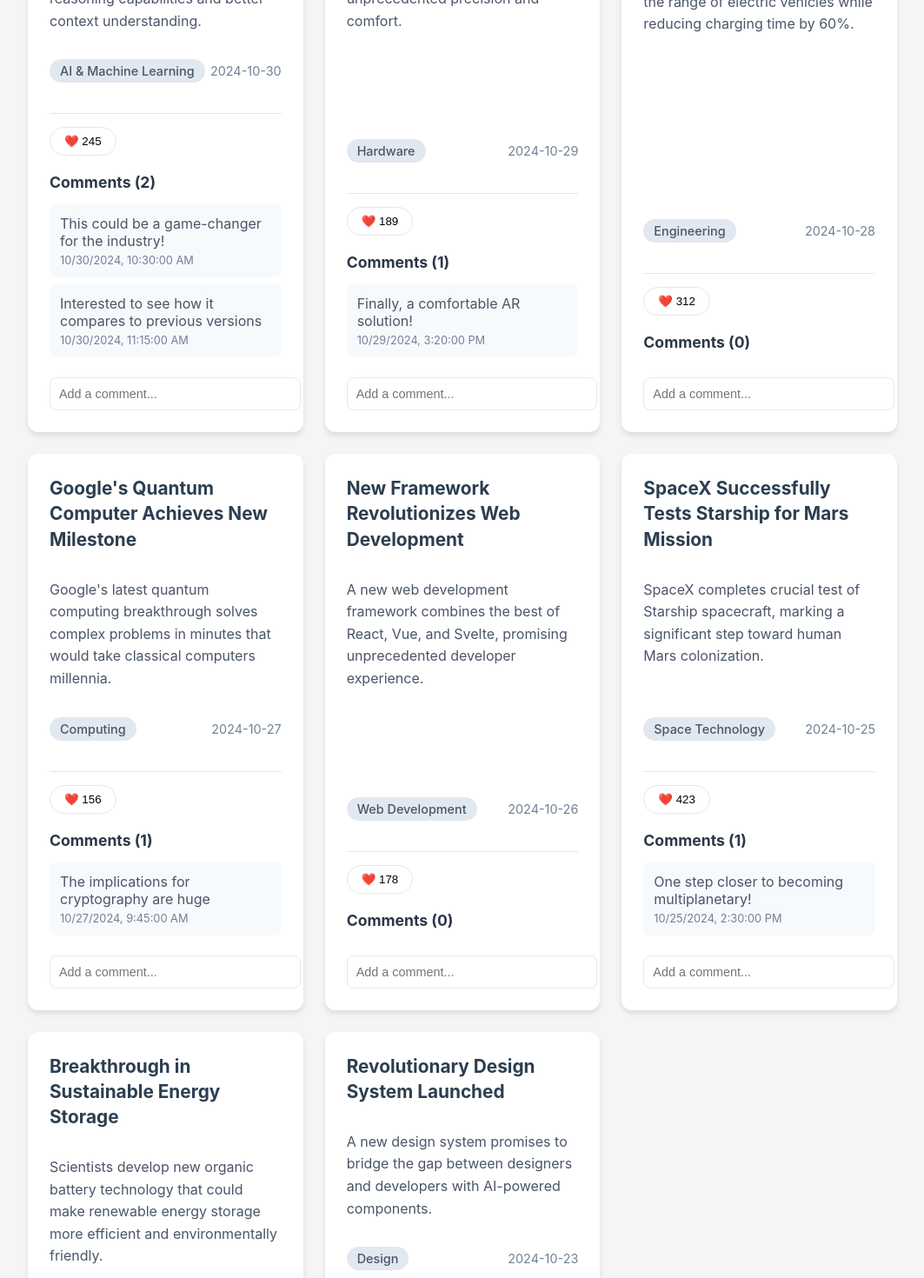
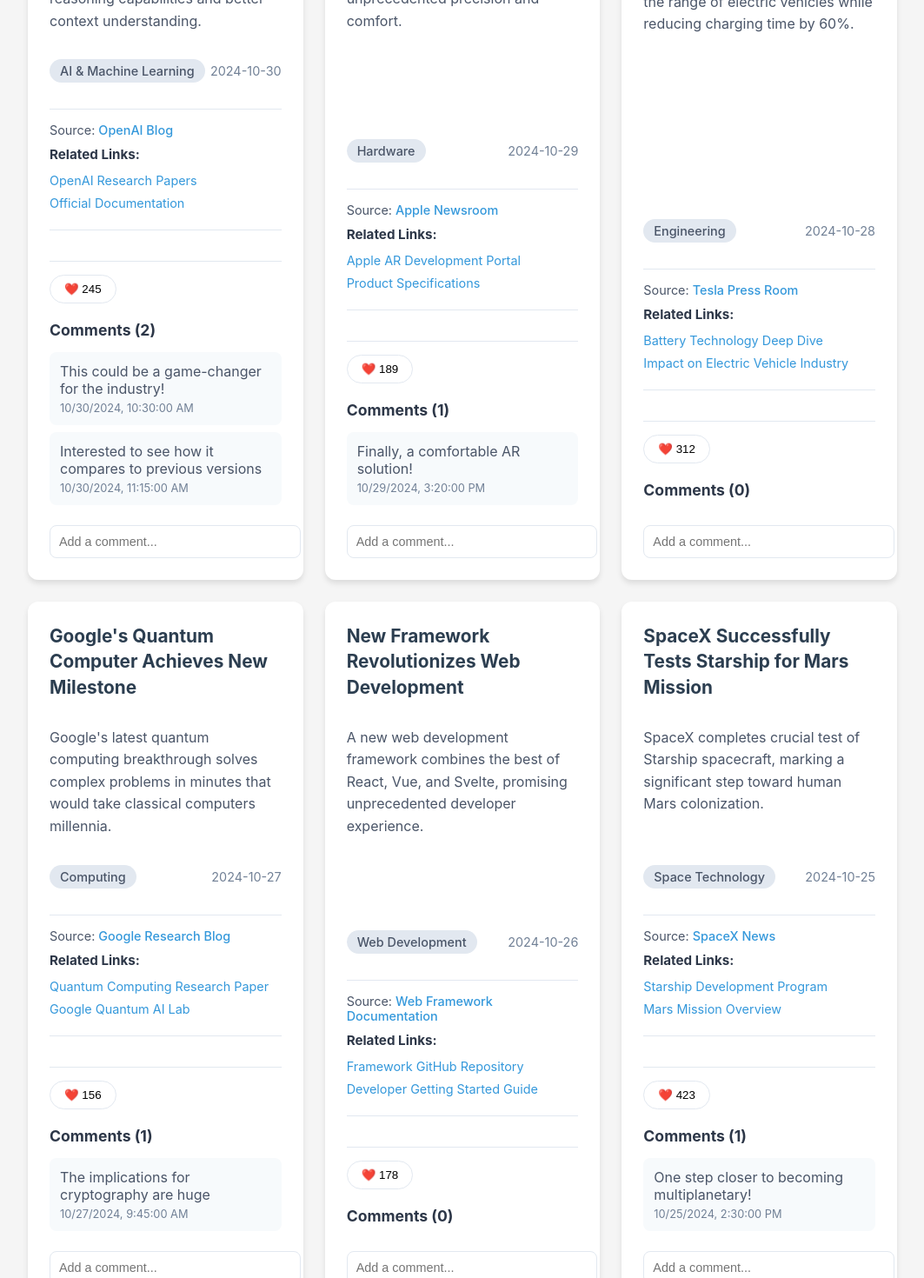
Before and after one commit to BALDOCODER/landingpage, a React (Create React App) app: page / in a window 1280 px wide. Shown: the part 580-2050 px from the top of the page at 87% size, without its empty margins (108-1171 px from the left). Built offline with nearby package versions, Linux system fonts and the light colour scheme.

Commit message:
feat: add sources and related links to news articles

```diff
--- a/src/components/NewsFeed.css
+++ b/src/components/NewsFeed.css
@@ -92,6 +92,58 @@
   color: #718096;
 }
 
+.source-section {
+  margin: 15px 0;
+  padding: 15px 0;
+  border-top: 1px solid #e2e8f0;
+  border-bottom: 1px solid #e2e8f0;
+}
+
+.source {
+  margin: 0 0 10px 0;
+  color: #4a5568;
+  font-size: 0.9em;
+}
+
+.source a {
+  color: #3498db;
+  text-decoration: none;
+  font-weight: 500;
+}
+
+.source a:hover {
+  text-decoration: underline;
+}
+
+.related-links h4 {
+  margin: 10px 0;
+  font-size: 0.95em;
+  color: #2d3748;
+}
+
+.related-links ul {
+  list-style: none;
+  padding: 0;
+  margin: 0;
+}
+
+.related-links li {
+  margin: 5px 0;
+}
+
+.related-links a {
+  color: #3498db;
+  text-decoration: none;
+  font-size: 0.9em;
+  display: inline-block;
+  padding: 2px 0;
+}
+
+.related-links a:hover {
+  text-decoration: underline;
+  color: #2980b9;
+}
+
 .interaction-section {
   margin-top: 20px;
   border-top: 1px solid #e2e8f0;
--- a/src/components/NewsFeed.js
+++ b/src/components/NewsFeed.js
@@ -67,6 +67,21 @@ const NewsFeed = () => {
               <span className="category">{article.category}</span>
               <span className="date">{article.date}</span>
             </div>
+            <div className="source-section">
+              <p className="source">
+                Source: <a href={article.sourceUrl} target="_blank" rel="noopener noreferrer">{article.source}</a>
+              </p>
+              <div className="related-links">
+                <h4>Related Links:</h4>
+                <ul>
+                  {article.relatedLinks.map((link, index) => (
+                    <li key={index}>
+                      <a href={link.url} target="_blank" rel="noopener noreferrer">{link.text}</a>
+                    </li>
+                  ))}
+                </ul>
+              </div>
+            </div>
             <div className="interaction-section">
               <button onClick={() => handleLike(article.id)} className="like-button">
                 ❤️ {article.likes}
--- a/src/data/newsData.js
+++ b/src/data/newsData.js
@@ -6,6 +6,12 @@ const newsData = [
     category: "AI & Machine Learning",
     date: "2024-10-30",
     image: "https://placeholder.com/ai-future",
+    source: "OpenAI Blog",
+    sourceUrl: "https://openai.com/blog",
+    relatedLinks: [
+      { text: "OpenAI Research Papers", url: "https://openai.com/research" },
+      { text: "Official Documentation", url: "https://platform.openai.com/docs" }
+    ],
     likes: 245,
     comments: [
       { id: 1, text: "This could be a game-changer for the industry!", timestamp: "2024-10-30T10:30:00" },
@@ -19,6 +25,12 @@ const newsData = [
     category: "Hardware",
     date: "2024-10-29",
     image: "https://placeholder.com/apple-ar",
+    source: "Apple Newsroom",
+    sourceUrl: "https://www.apple.com/newsroom",
+    relatedLinks: [
+      { text: "Apple AR Development Portal", url: "https://developer.apple.com/augmented-reality" },
+      { text: "Product Specifications", url: "https://www.apple.com/hardware-specs" }
+    ],
     likes: 189,
     comments: [
       { id: 3, text: "Finally, a comfortable AR solution!", timestamp: "2024-10-29T15:20:00" }
@@ -31,6 +43,12 @@ const newsData = [
     category: "Engineering",
     date: "2024-10-28",
     image: "https://placeholder.com/tesla-battery",
+    source: "Tesla Press Room",
+    sourceUrl: "https://www.tesla.com/blog",
+    relatedLinks: [
+      { text: "Battery Technology Deep Dive", url: "https://www.tesla.com/battery" },
+      { text: "Impact on Electric Vehicle Industry", url: "https://www.tesla.com/impact" }
+    ],
     likes: 312,
     comments: []
   },
@@ -41,6 +59,12 @@ const newsData = [
     category: "Computing",
     date: "2024-10-27",
     image: "https://placeholder.com/quantum",
+    source: "Google Research Blog",
+    sourceUrl: "https://research.google/",
+    relatedLinks: [
+      { text: "Quantum Computing Research Paper", url: "https://research.google/pubs/quantum" },
+      { text: "Google Quantum AI Lab", url: "https://quantumai.google/" }
+    ],
     likes: 156,
     comments: [
       { id: 4, text: "The implications for cryptography are huge", timestamp: "2024-10-27T09:45:00" }
@@ -53,6 +77,12 @@ const newsData = [
     category: "Web Development",
     date: "2024-10-26",
     image: "https://placeholder.com/webdev",
+    source: "Web Framework Documentation",
+    sourceUrl: "https://framework.dev/docs",
+    relatedLinks: [
+      { text: "Framework GitHub Repository", url: "https://github.com/newframework/core" },
+      { text: "Developer Getting Started Guide", url: "https://framework.dev/guide" }
+    ],
     likes: 178,
     comments: []
   },
@@ -63,6 +93,12 @@ const newsData = [
     category: "Space Technology",
     date: "2024-10-25",
     image: "https://placeholder.com/spacex",
+    source: "SpaceX News",
+    sourceUrl: "https://www.spacex.com/updates",
+    relatedLinks: [
+      { text: "Starship Development Program", url: "https://www.spacex.com/vehicles/starship" },
+      { text: "Mars Mission Overview", url: "https://www.spacex.com/mars" }
+    ],
     likes: 423,
     comments: [
       { id: 5, text: "One step closer to becoming multiplanetary!", timestamp: "2024-10-25T14:30:00" }
@@ -75,6 +111,12 @@ const newsData = [
     category: "Green Technology",
     date: "2024-10-24",
     image: "https://placeholder.com/green-tech",
+    source: "Nature Energy Journal",
+    sourceUrl: "https://www.nature.com/nenergy",
+    relatedLinks: [
+      { text: "Research Paper Abstract", url: "https://www.nature.com/articles/energy-2024" },
+      { text: "Sustainable Energy Initiative", url: "https://www.energy.gov/sustainable-storage" }
+    ],
     likes: 267,
     comments: []
   },
@@ -85,6 +127,12 @@ const newsData = [
     category: "Design",
     date: "2024-10-23",
     image: "https://placeholder.com/design",
+    source: "Design System Blog",
+    sourceUrl: "https://design-system.io/blog",
+    relatedLinks: [
+      { text: "Design System Documentation", url: "https://design-system.io/docs" },
+      { text: "Component Library", url: "https://design-system.io/components" }
+    ],
     likes: 145,
     comments: [
       { id: 6, text: "This could really streamline our workflow", timestamp: "2024-10-23T16:20:00" }
```
